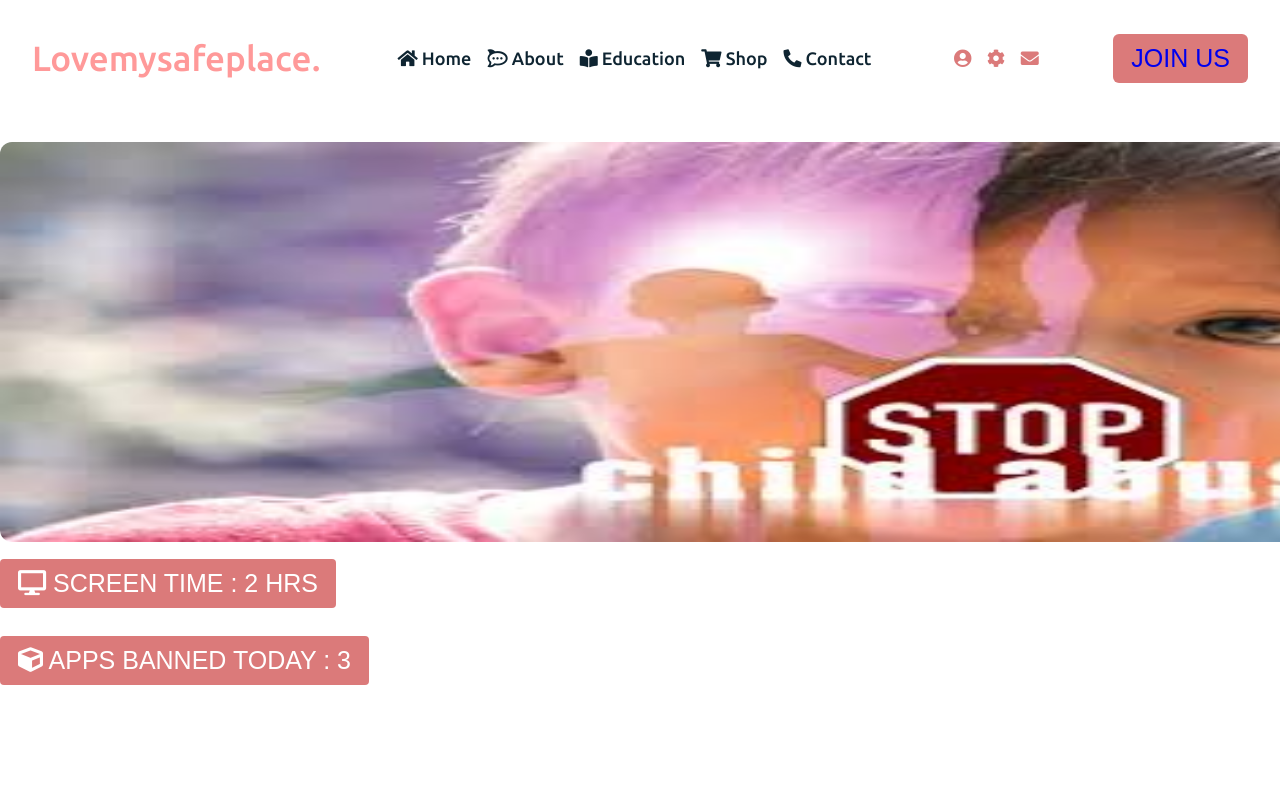
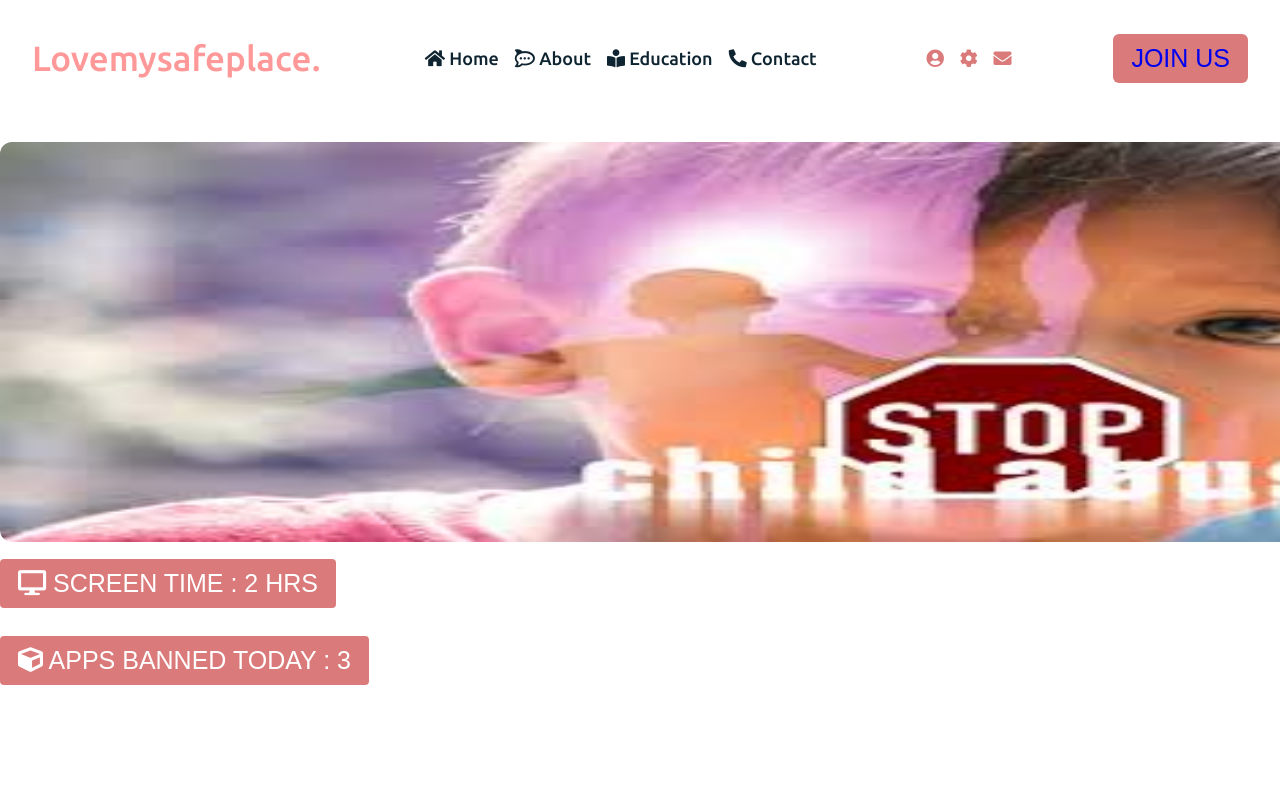
Before and after one commit to sharma-v10/IEM-HACKS, a plain HTML site: page index.html in a window 1280 px wide. Shown: the top 800 px of the page. Drawn offline with Linux system fonts and the light colour scheme.

Commit message:
initial commit

```diff
--- a/index.html
+++ b/index.html
@@ -24,7 +24,6 @@
         <li><a href="#home"><i class="fa fa-home"></i> Home</a></li>
         <li><a href="#about"><i class="fab fa-rocketchat"></i> About</a></li>
         <li><a href="#Education"><i class="fas fa-book-reader"></i> Education</a></li>
-        <li><a href="#services"><i class="fas fa-shopping-cart"></i> Shop</a></li>
         <li><a href="#write to us"><i class="fas fa-phone-alt"></i> Contact</a></li>
         <div class="cancel-btn">
           <i class="fas fa-times"></i>
```
